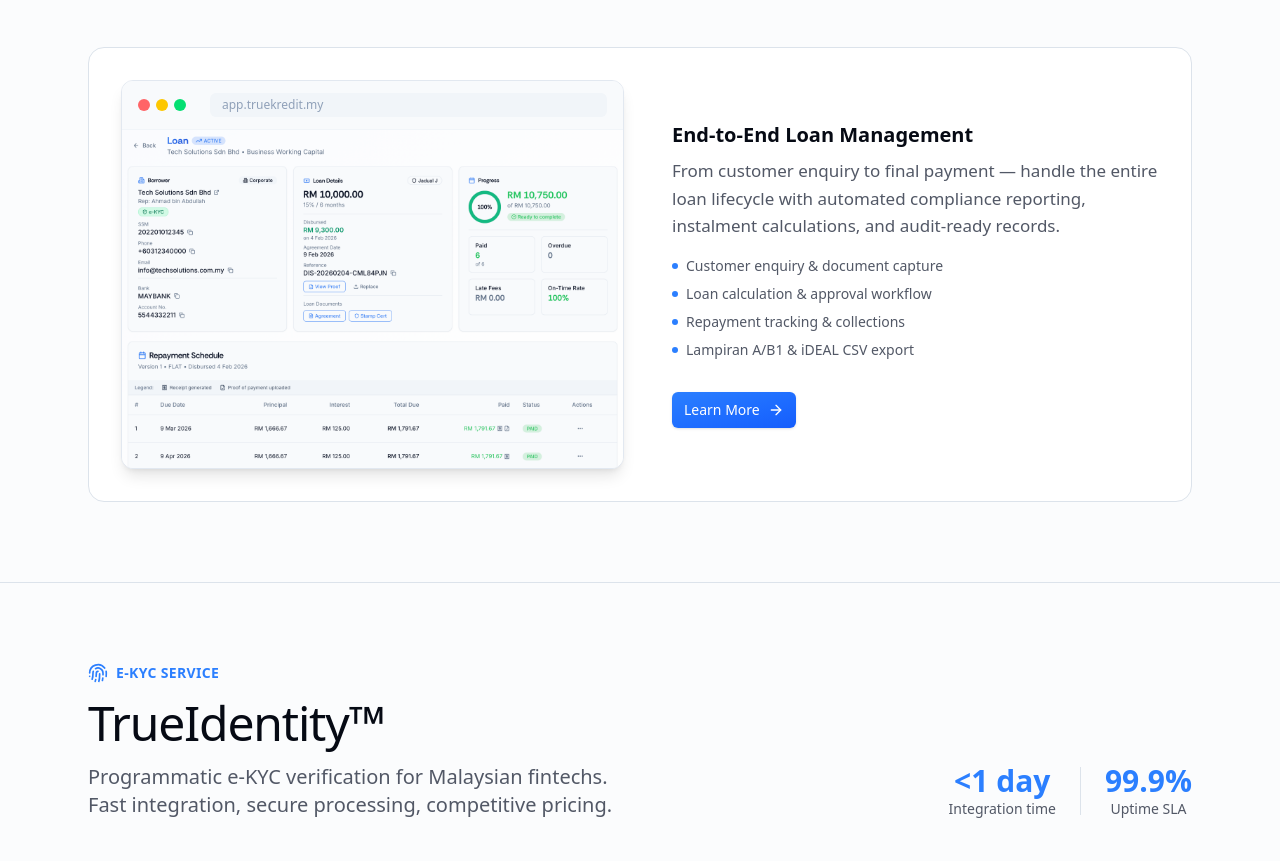
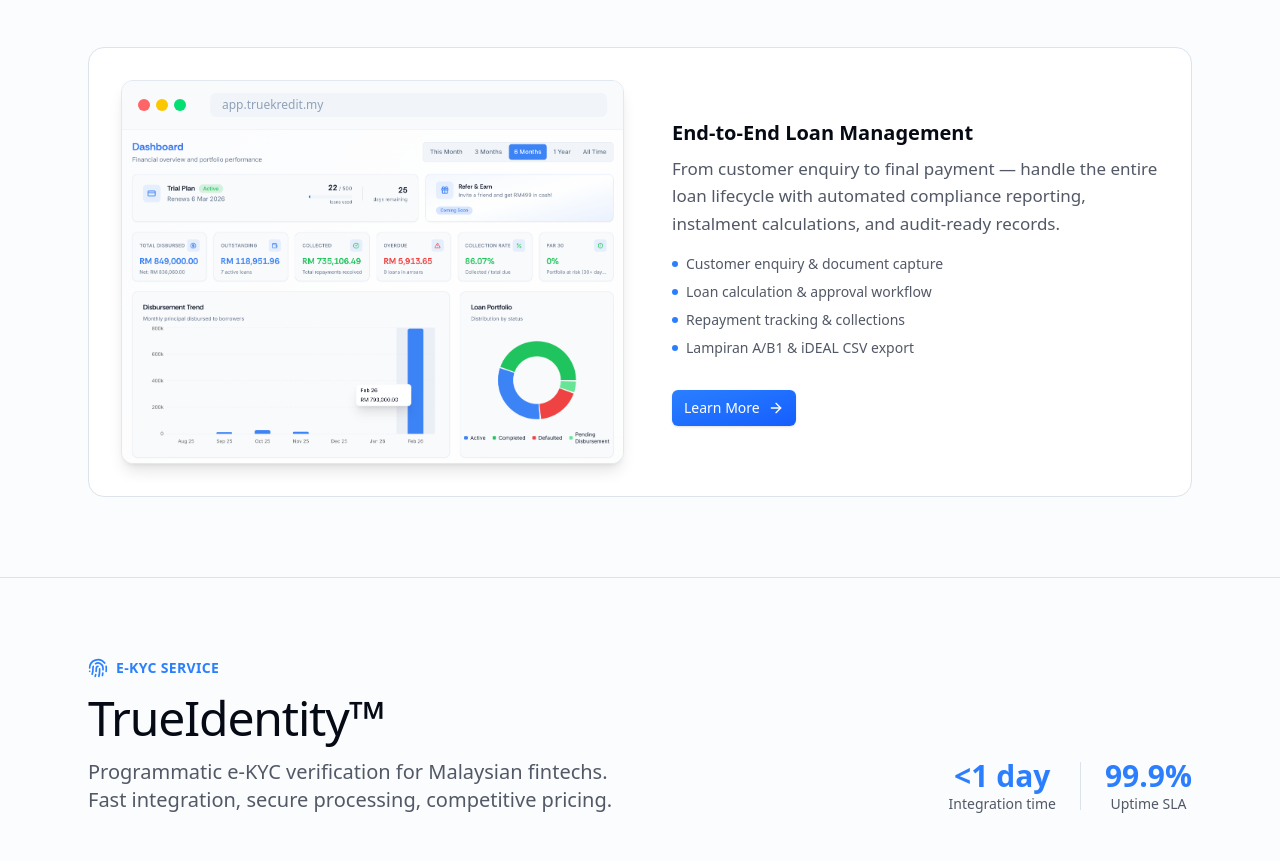
Before and after one commit to Ivancky42/truestack, a Next.js app: page / in a window 1280 px wide. Shown: the part 1903-2764 px from the top of the page. Built offline with nearby package versions, Linux system fonts and the light colour scheme; a web font is replaced by a local one.

Commit message:
Update TrueKreditPromo component to replace loan summary screenshot with dashboard screenshot, improving visual relevance for users.

```diff
--- a/components/sections/truekredit-promo.tsx
+++ b/components/sections/truekredit-promo.tsx
@@ -98,7 +98,7 @@ export function TrueKreditPromo() {
             </div>
             {/* Screenshot */}
             <Image
-              src="/truekredit/loan_summary_screenshot.png"
+              src="/truekredit/dashboard_screenshot.png"
               alt="TrueKredit Loan Management System"
               width={600}
               height={400}
```
Also changed, not shown: public/truekredit/dashboard_screenshot.png (added).
